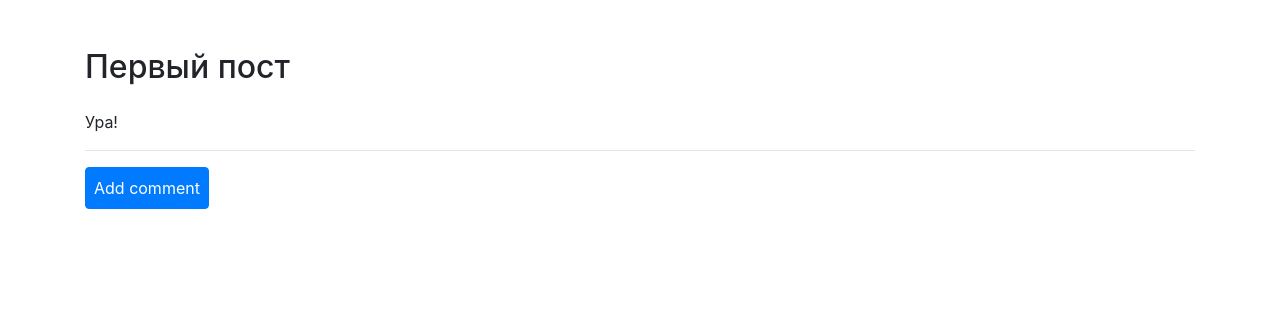
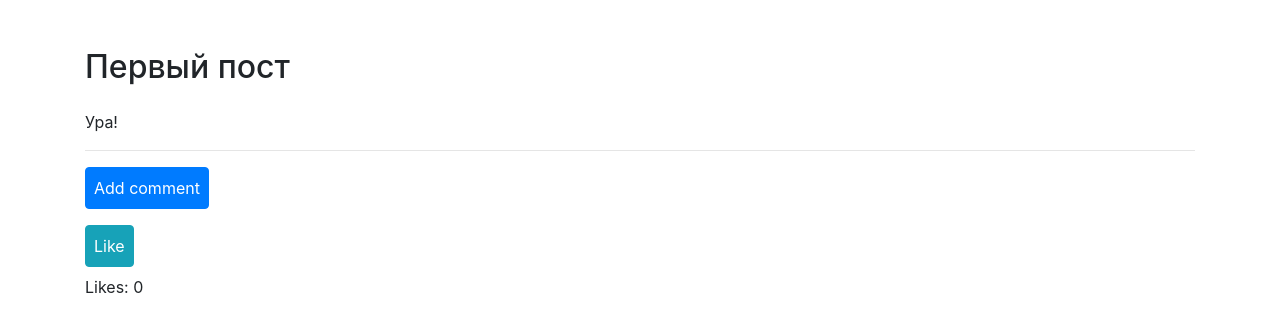
Before and after one commit to AlekseyQty/Blog, a Django app: page /topic/1/ in a window 1280 px wide. Shown: the part 56-388 px from the top of the page. Run offline with Django 3.2, Linux system fonts and the light colour scheme; a user stored in the database is signed in; data comes from the database, SQL or seed files in the repository; both versions use the stored data as it was after the commit; some libraries are stand-ins or nearby versions.

Commit message:
Added like system

```diff
--- a/blog/blog/models.py
+++ b/blog/blog/models.py
@@ -1,5 +1,6 @@
 from datetime import datetime
 from django.db import models
+from django.shortcuts import reverse
 from django.contrib.auth.models import User
 
 
@@ -10,6 +11,7 @@ class Post(models.Model):
     post_date = models.DateTimeField(default=datetime.now)
     is_hidden = models.BooleanField(default=False)
     visit_count = models.PositiveIntegerField(default=0)
+    likes = models.ManyToManyField(User, blank=True, related_name='post_likes')
 
     class Meta:
         permissions = (('can_edit_content', 'Can edit content'),)
@@ -19,6 +21,9 @@ class Post(models.Model):
 
     def __str__(self):
         return '{}'.format(self.post_title)
+
+    def get_absolute_url(self):
+        return reverse("detail", kwargs={"pk": self.id})
 
 
 class Comment(models.Model):
--- a/blog/blog/templates/detail.html
+++ b/blog/blog/templates/detail.html
@@ -21,12 +21,19 @@
         {% if perms.blog.can_edit_content %}
         <a class="btn btn-primary p-2" href="{{ comment_add_url }}">Add comment</a>
         {% if request.user == post.post_author and post.is_hidden == False%}
-        <a class="btn btn-warning p-2" href="{{ hide_url }}">Hide</a>
+        <a class="btn btn-warning p-2 float-right mr-1" href="{{ hide_url }}">Hide</a>
         {% endif %}
         {% if request.user == post.post_author and post.is_hidden == True%}
         <a class="btn btn-success p-2" href="{{ show_url }}">Show</a>
         {% endif %}
         {% endif %}
+        <br>
+        {% if perms.blog.can_edit_content %}
+            {% if request.user not in post.likes.all %}
+            <a class="btn btn-info p-2 mt-3" href="like">Like</a>
+            {% endif %}
+            {% endif %}
+        <p class="mt-2">Likes: {{ post.likes.count }}</p>
 </div>
 
 
--- a/blog/blog/urls.py
+++ b/blog/blog/urls.py
@@ -26,6 +26,7 @@ urlpatterns = [
     path('topic/addpost/', views.PostAdd.as_view(), name='addpost'),
     path('topic/<int:topic_pk>/add_comment/', views.CommentAdd.as_view(), name='addcomment'),
     path('topic/<int:pk>/hide/', views.HidePostView.as_view(), name='hidepost'),
+    path('topic/<int:pk>/like/', views.PostLikeView.as_view(), name='like'),
     path('topic/<int:pk>/show/', views.ShowPostView.as_view(), name='showpost'),
     path('topic/<int:pk>/', views.DetailView.as_view(), name='detail'),
     path('profile/', views.ProfileView.as_view(), name='profile'),
--- a/blog/blog/views.py
+++ b/blog/blog/views.py
@@ -1,7 +1,7 @@
 from django.views import generic
 from django.http import HttpResponse
 from django.utils import timezone
-from django.shortcuts import render, redirect
+from django.shortcuts import render, redirect, get_object_or_404
 from .forms import AddPostForm, AddCommentForm
 from .models import Post, User, Comment
 from django.urls import reverse
@@ -148,3 +148,13 @@ class ShowPostView(LoginRequiredMixin, generic.DetailView):
             post.is_hidden = False
             post.save()
         return redirect('index')
+
+
+class PostLikeView(generic.RedirectView):
+    def get_redirect_url(self, *args, **kwargs):
+        obj = get_object_or_404(Post, id = kwargs['pk'])
+        url_ = obj.get_absolute_url()
+        user = self.request.user
+        if user.is_authenticated:
+            obj.likes.add(user)
+        return url_
```
Also changed, not shown: blog/blog/migrations/0002_post_likes.py (added), blog/db.sqlite3.
